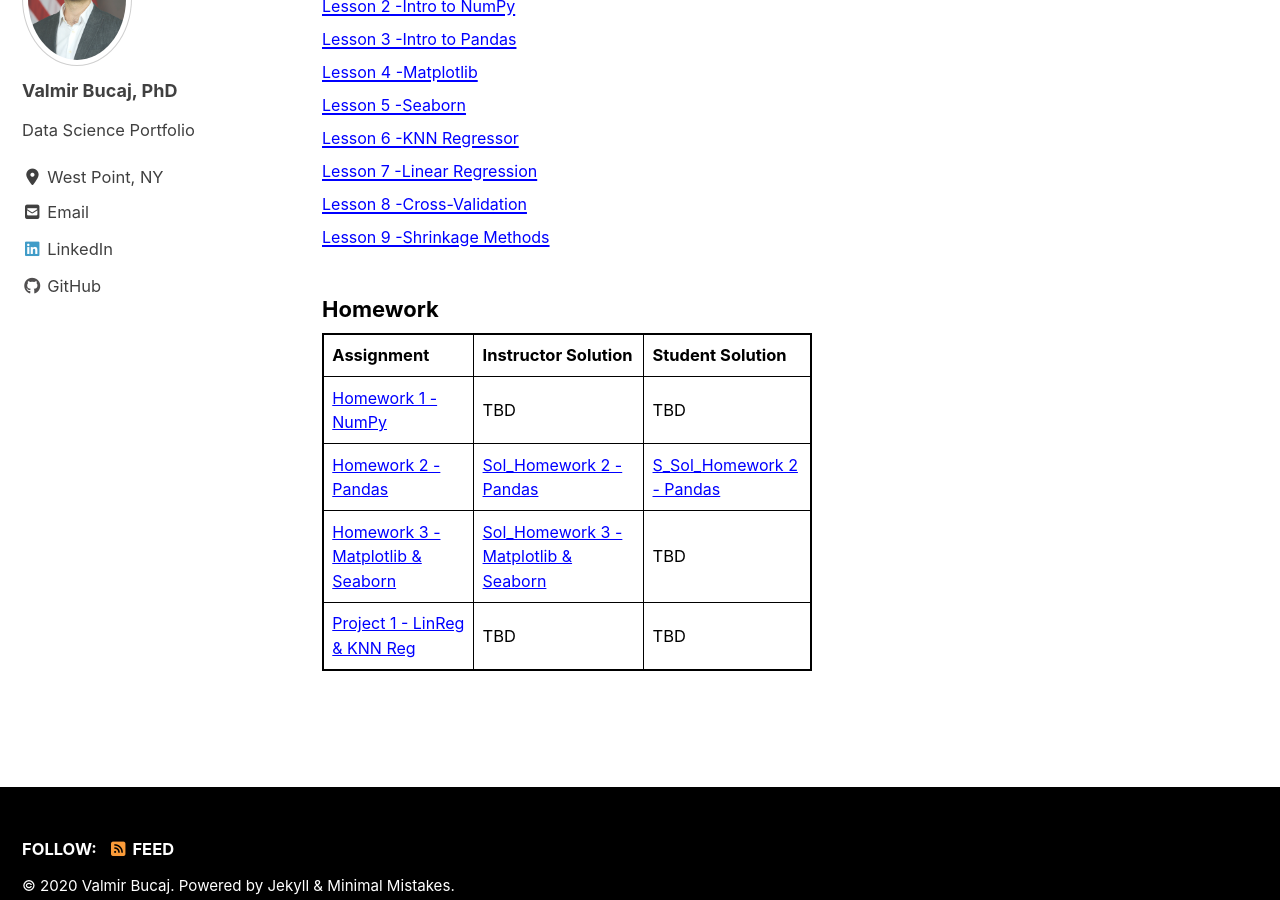
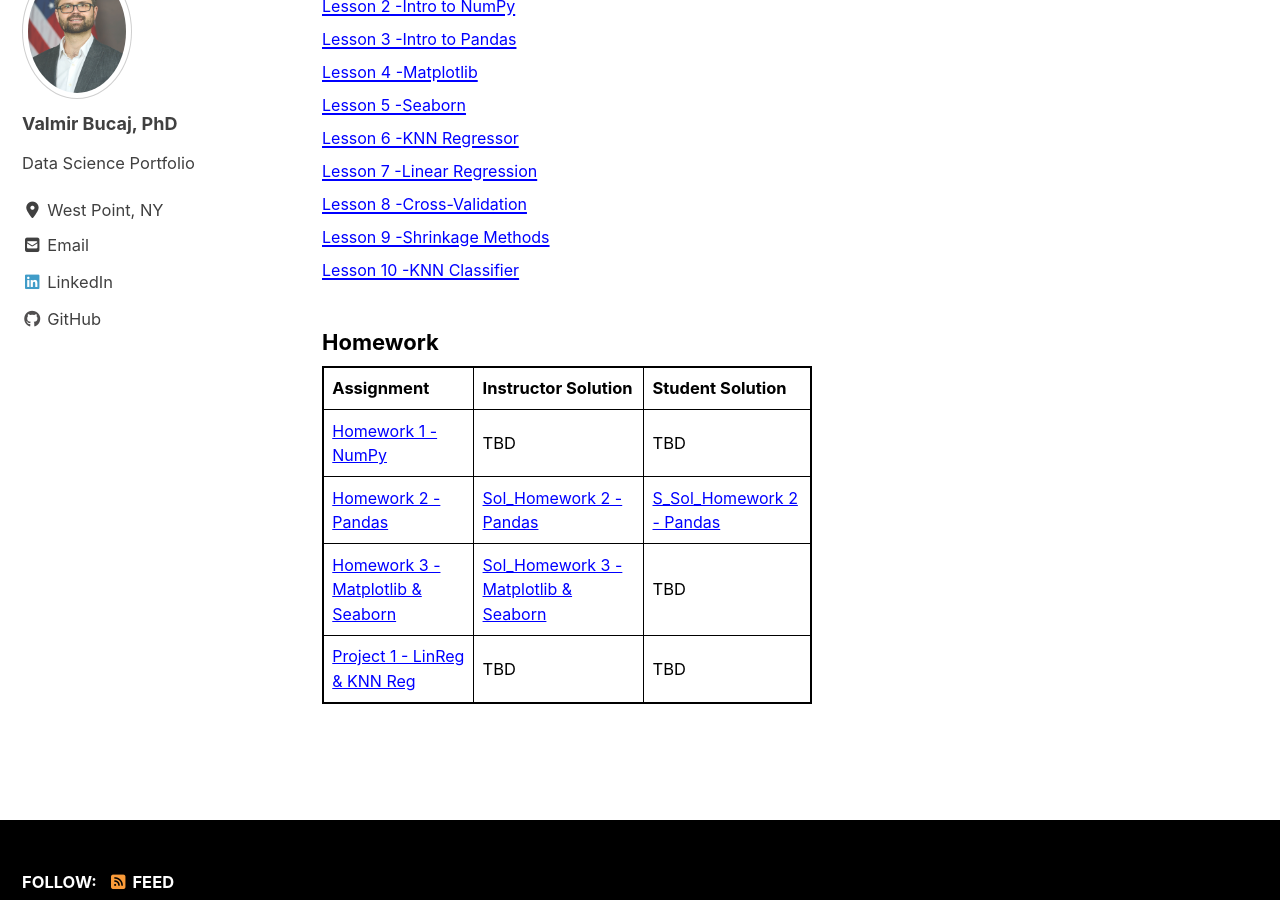
Before and after one commit to vbucaj/vbucaj.github.io, a Jekyll site: the page built from _pages/MA477.md, in a window 1280 px wide and 900 px high, scrolled down 811 px. Built offline with Jekyll 4.4.1, drawn with Linux system fonts in a browser that asks for light colours; cached includes are drawn as plain includes; nearby versions of some CDN libraries.

Commit message:
lesson 10

```diff
--- a/_pages/MA477.md
+++ b/_pages/MA477.md
@@ -52,6 +52,9 @@
 <a href="https://github.com/vbucaj/lecture-notes/blob/master/MA477%20-%20Theory%20and%20Applications%20of%20Data%20Science/Lessons/Lesson%208%20-%20Cross-Validation/Lesson%208%20-%20Cross-Validation.ipynb" target="_blank"><font size='3'>Lesson 8 -Cross-Validation</font></a>
 <br>
 <a href="https://github.com/vbucaj/lecture-notes/blob/master/MA477%20-%20Theory%20and%20Applications%20of%20Data%20Science/Lessons/Lesson%209%20-%20Shrinkage%20Methods/Lesson%209%20-%20Shrinkage%20Methods.ipynb" target="_blank"><font size='3'>Lesson 9 -Shrinkage Methods</font></a>
+<br>
+<a href="https://github.com/vbucaj/lecture-notes/blob/master/MA477%20-%20Theory%20and%20Applications%20of%20Data%20Science/Lessons/Lesson%2010%20-%20KNN%20Classifier/Lesson%2010%20-%20KNN%20Classifier.ipynb" target="_blank"><font size='3'>Lesson 10 -KNN Classifier</font></a>
+
 </body>
 
 
```
